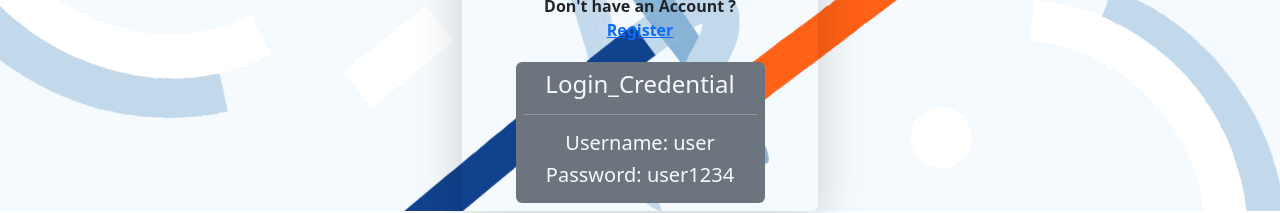
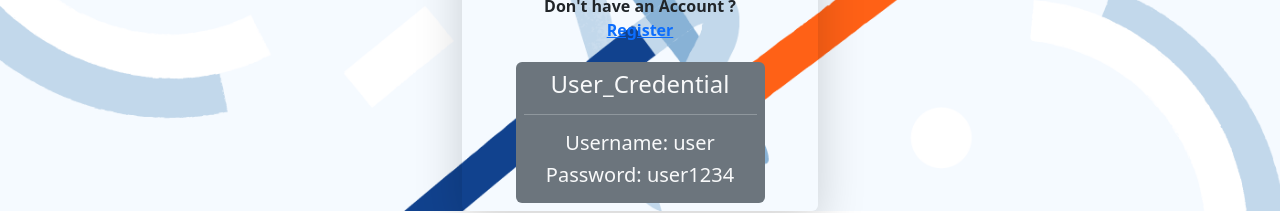
Before and after one commit to IswaryaAnandhan/URL_Shortener_FrontEnd, a React (Create React App) app: page / in a window 1280 px wide. Shown: the part 458-671 px from the top of the page. Built offline with nearby package versions, Linux system fonts and the light colour scheme.

Commit message:
user credential added

```diff
--- a/src/Routes/Login.js
+++ b/src/Routes/Login.js
@@ -136,7 +136,7 @@
                       </p>
                     </div>
                     <div className="p-2 bg-secondary border-light text-light rounded">
-                   <h4 className="text-center">Login_Credential</h4>
+                   <h4 className="text-center">User_Credential</h4>
                    <hr/>
                   <h5 className="text-center">Username: user</h5>
                   <h5 className="text-center">Password: user1234</h5>
```
